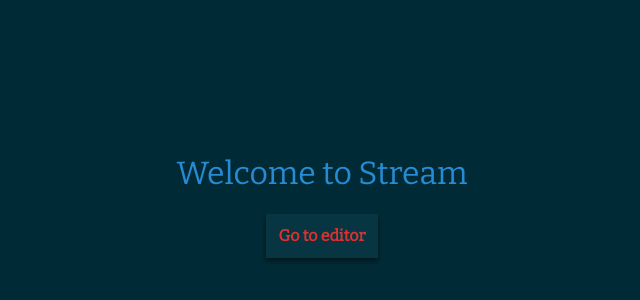
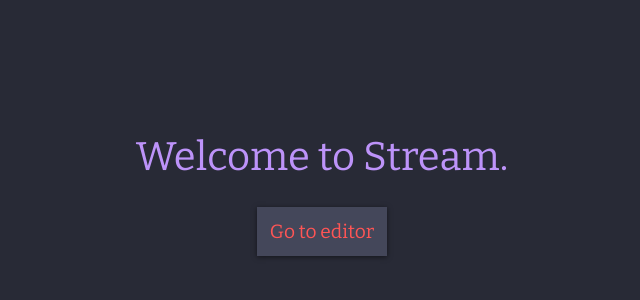
Before and after one commit to Arrow7000/streamtype, a React (Vite) app: page / in a window 1280 px wide. Shown: the part 134-434 px from the top of the page, without its empty margins (318-958 px from the left). Built offline with nearby package versions, Linux system fonts and the light colour scheme.

Commit message:
Fix grid and theme

```diff
--- a/src/js/App.tsx
+++ b/src/js/App.tsx
@@ -14,6 +14,8 @@ import useInterval from "./useInterval";
 import bibleVerses from "./bibleVerses";
 import { Home } from "./Home";
 import useTimeout from "./useTimeout";
+
+const bottomButtonRowHeight = 50;
 
 interface CustomRouteComponentProps {
     path: string;
@@ -64,7 +66,8 @@ const EditorViewWithRouter = withRouter(EditorView);
 const AppStyled = styled.div`
     display: grid;
     grid-template-columns: [main-col] 1fr;
-    grid-template-rows: [main-row] 100vh;
+    grid-template-rows: [main-row] 1fr [button-row-split] ${bottomButtonRowHeight}px [button-menu];
+    height: 100vh;
 `;
 
 /**
--- a/src/js/Editor.tsx
+++ b/src/js/Editor.tsx
@@ -1,5 +1,5 @@
 import React from "react";
-import styled from "styled-components";
+import styled, { css } from "styled-components";
 import { lighten, transparentize } from "polished";
 
 import { EditorProps } from "./useEditor";
@@ -7,10 +7,12 @@ import * as theme from "./Theme";
 
 interface TextAreaProps {
     textOpacity: number;
+    isInView: boolean;
 }
 
-const editorPadding = 15;
-const editorWidth = 500;
+// Constants
+const editorPadding = 15; // for mobile
+const editorWidth = 500; // for desktop
 
 const StyledTextarea = styled.textarea.attrs(
     ({ textOpacity }: TextAreaProps) => ({
@@ -23,12 +25,14 @@ const StyledTextarea = styled.textarea.attrs(
     font-family: "Operator Mono", "Consolas", sans-serif;
     box-sizing: border-box;
     border: 0;
-    grid-row: main-row;
+    grid-row: ${({ isInView }) =>
+        isInView ? "main-row" : "main-row / button-menu"};
     grid-column: main-col;
     z-index: 0;
     caret-color: ${theme.caret};
     background-color: ${theme.bg};
     padding: ${editorPadding}px;
+
     font-size: 1.2rem;
     line-height: 1.5;
     font-family: "Courier Prime Sans";
@@ -38,12 +42,8 @@ const StyledTextarea = styled.textarea.attrs(
 `;
 
 const ExportMenu = styled.div`
-    height: 50px;
-    width: 100%;
+    grid-area: button-row-split / main-col / button-menu;
     background-color: ${theme.buttonBg};
-    grid-area: main-row / main-col;
-    z-index: 2;
-    align-self: end;
 `;
 
 interface EditorComponentProps extends EditorProps {
@@ -65,8 +65,9 @@ export default function Editor({
                 onChange={e => changeText(e.target.value)}
                 value={text}
                 textOpacity={timeLeftUntilDelete / timeUntilDeletion}
+                isInView={isInView}
             />
-            {isInView && <ExportMenu />}
+            {isInView && <ExportMenu>Test button</ExportMenu>}
         </>
     );
 }
--- a/src/js/Home.tsx
+++ b/src/js/Home.tsx
@@ -1,35 +1,39 @@
 import React from "react";
-import styled, { ThemeProviderProps } from "styled-components";
-import { transparentize, lighten, darken } from "polished";
+import styled from "styled-components";
+import { transparentize, darken } from "polished";
 import LinkButton from "./LinkButton";
 import * as theme from "./Theme";
 
 const HomeStyled = styled.div`
-    grid-row: main-row;
-    grid-column: main-col;
+    grid-area: main-row /  main-col / button-menu;
     z-index: 1;
-    background-color: ${theme.bg};
+    background-color: ${
+        theme.bg
+    }; // use polished.transparentize to see behind to editor
+    /* background-color: ${transparentize(
+        0.5,
+        theme.bg
+    )}; // use polished.transparentize to see behind to editor */
     padding: 0 50px;
     display: grid;
-    grid-template-columns: [main-col] 1fr;
+    grid-template-columns: [home-main-col] 1fr;
 
-    grid-template-rows: 1fr [main-row] 1fr 1fr;
+    grid-template-rows: 1fr [home-main-row] 1fr 1fr;
 
     @media screen and (min-width: 500px) {
-        grid-template-columns: 1fr [main-col] 500px 1fr;
+        grid-template-columns: 1fr [home-main-col] 500px 1fr;
     }
 `;
 
 const MainSection = styled.div`
-    grid-area: main-row / main-col;
+    grid-area: home-main-row / home-main-col;
     text-align: center;
 `;
 
 const Header = styled.h1`
-    font-size: 2rem;
+    margin-top: 0;
+    font-size: 2.5rem;
     color: ${theme.headerText};
-    /* text-transform: uppercase; */
-    /* font-family: "Bitter"; */
     font-weight: normal;
 `;
 
@@ -38,15 +42,15 @@ const Button = styled(LinkButton)`
     background-color: ${theme.buttonBg};
     color: ${theme.buttonPrimary};
     cursor: pointer;
-    font-size: 1rem;
+    font-size: 1.2rem;
     padding: 0.8rem;
-    font-weight: bold;
-    box-shadow: 0 3px 5px ${transparentize(0.5, "black")};
+    font-weight: normal;
+    box-shadow: 0 1px 5px ${transparentize(0.5, "black")};
     &:hover {
-        background-color: ${darken(0.05, theme.buttonBg)};
+        background-color: ${darken(0.01, theme.buttonBg)};
     }
     &:active {
-        background-color: ${darken(0.1, theme.buttonBg)};
+        background-color: ${darken(0.02, theme.buttonBg)};
     }
 `;
 
@@ -54,7 +58,7 @@ export function Home() {
     return (
         <HomeStyled>
             <MainSection>
-                <Header>Welcome to Stream</Header>
+                <Header>Welcome to Stream.</Header>
                 <Button to="/write">Go to editor</Button>
             </MainSection>
         </HomeStyled>
--- a/src/js/Theme.ts
+++ b/src/js/Theme.ts
@@ -1,26 +1,24 @@
-const base03 = "#002b36";
-const base02 = "#073642";
-const base01 = "#586e75";
-const base00 = "#657b83";
-const base0 = "#839496";
-const base1 = "#93a1a1";
-const base2 = "#eee8d5";
-const base3 = "#fdf6e3";
-const yellow = "#b58900";
-const orange = "#cb4b16";
-const red = "#dc322f";
-const magenta = "#d33682";
-const violet = "#6c71c4";
-const blue = "#268bd2";
-const cyan = "#2aa198";
-const green = "#859900";
+const background = "#282a36";
+const currentLine = "#44475a";
+const selection = "#44475a";
+const foreground = "#f8f8f2";
+const comment = "#6272a4";
+const cyan = "#8be9fd";
+const green = "#50fa7b";
+const orange = "#ffb86c";
+const pink = "#ff79c6";
+const purple = "#bd93f9";
+const red = "#ff5555";
+const yellow = "#f1fa8c";
 
-export const bg = base03;
+export const bg = background;
 
-export const buttonBg = base02;
+export const buttonBg = selection;
 export const buttonPrimary = red;
 
-export const headerText = blue;
+export const headerText = purple;
 
 export const editorText = orange;
-export const caret = violet;
+export const caret = purple;
+
+export const textSelection = selection;
```
Also changed, not shown: 1 other file (tests, documents, lock files or other folders).
